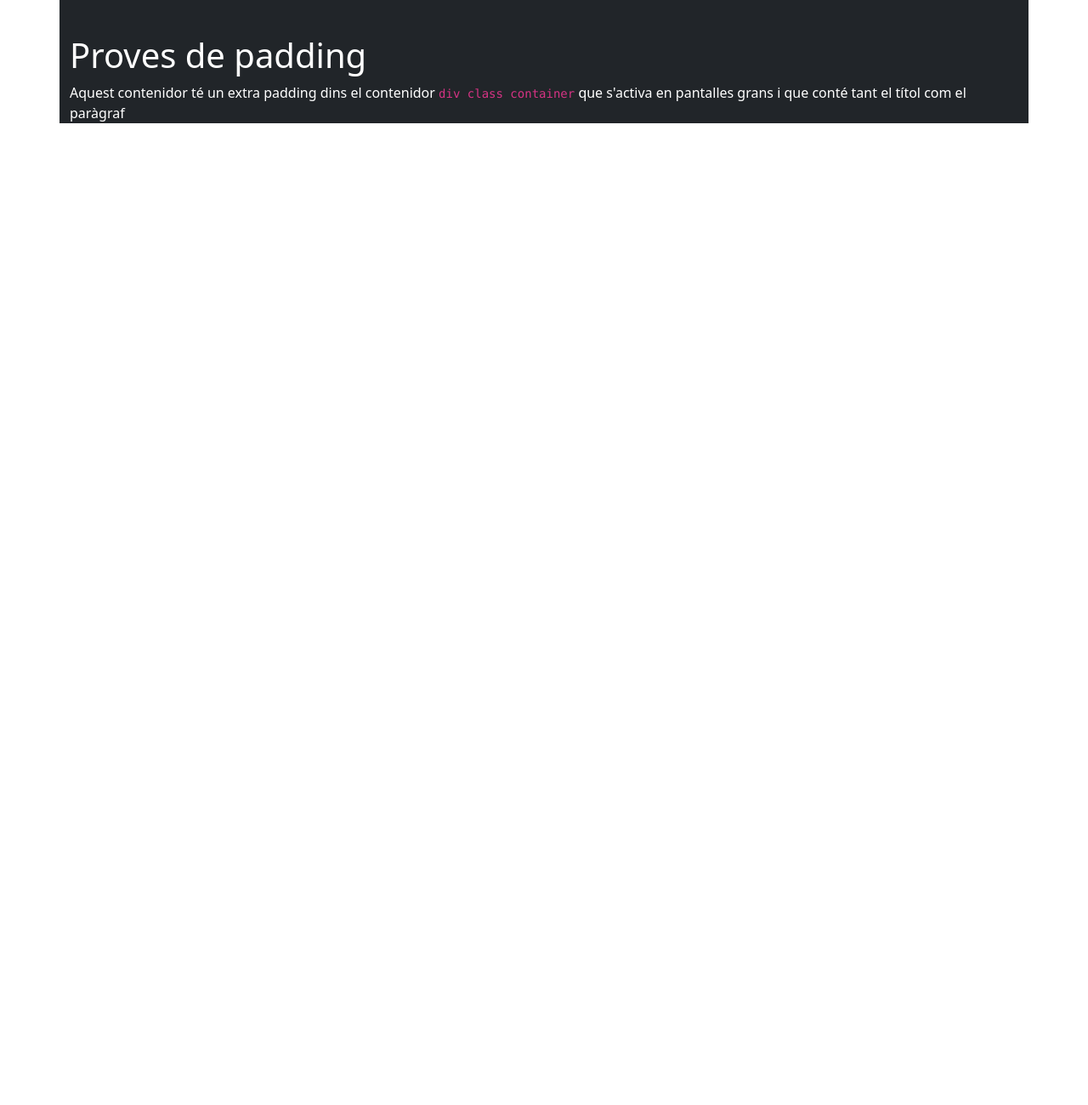
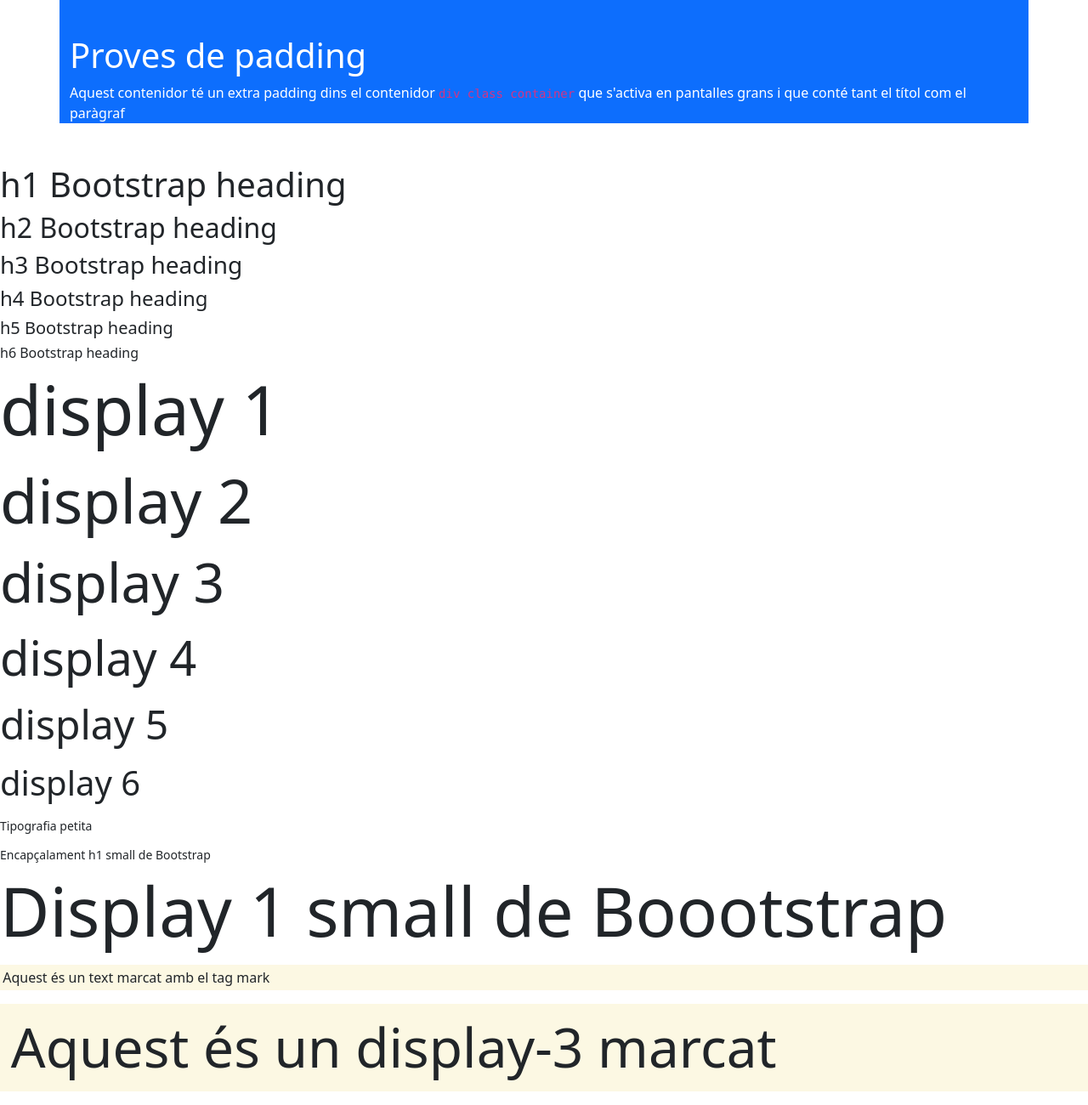
Before and after one commit to jaume-mor/CursFrontEnd, a website: page BOOTSTRAP/practiquesW3school.html in a window 1280 px wide. Shown: the part 207-1507 px from the top of the page at 85% size. Before the commit the page ends 800 px from the top, so only its background shows below. Drawn offline with nearby package versions, Linux system fonts and the light colour scheme.

Commit message:
practiques bootstrap

```diff
--- a/BOOTSTRAP/practiquesW3school.html
+++ b/BOOTSTRAP/practiquesW3school.html
@@ -17,9 +17,47 @@ trap.min.css" rel="stylesheet">
     <p>Aquest contenidor té un extra padding dins el contenidor <code>div class container</code> que s'activa en pantalles grans i que conté tant el títol com el paràgraf</p>
 </div>
 <!--Pràctiques de colors de fons de contenidors i colors de lletra-->
-<div class="container pt-lg-5 my-5 bg-dark text-white">
+<div class="container pt-lg-5 my-5 bg-primary text-white">
     <h1>Proves de padding</h1>
     <p>Aquest contenidor té un extra padding dins el contenidor <code>div class container</code> que s'activa en pantalles grans i que conté tant el títol com el paràgraf</p>
+</div>
+
+<!--Pràctiques amb encapçalaments heading-->
+<div class="container-fluid m-3"></div>
+<p class="h1">h1 Bootstrap heading</p>
+<p class="h2">h2 Bootstrap heading</p>
+<p class="h3">h3 Bootstrap heading</p>
+<p class="h4">h4 Bootstrap heading</p>
+<p class="h5">h5 Bootstrap heading</p>
+<p class="h6">h6 Bootstrap heading</p>
+</div>
+<!--Pràctiques amb encapçalaments display-->
+
+<p class="display-1">display 1</p>
+<p class="display-2">display 2</p>
+<p class="display-3">display 3</p>
+<p class="display-4">display 4</p>
+<p class="display-5">display 5</p>
+<p class="display-6">display 6</p>
+
+<!--Pràctiques amb element small-->
+
+<p class="small">Tipografia petita</p>
+
+<!--La etiqueta small es pot combinar amb els headings i amb els display-->
+<p class="h1 small">Encapçalament h1 small de Bootstrap</p>
+<p class="display-1">Display 1 small de Boootstrap</p>
+
+<!--La etiqueta mark afegeix un destacat de color sobre la tipografia-->
+
+<p class="mark">Aquest és un text marcat amb el tag mark</p>
+<p class="display-3 mark">Aquest és un display-3 marcat</p>
+
+<!--Llistes ordenades dl-->
+
+<div class="container mt-3">
+
+
 </div>
 
 </body>
```
